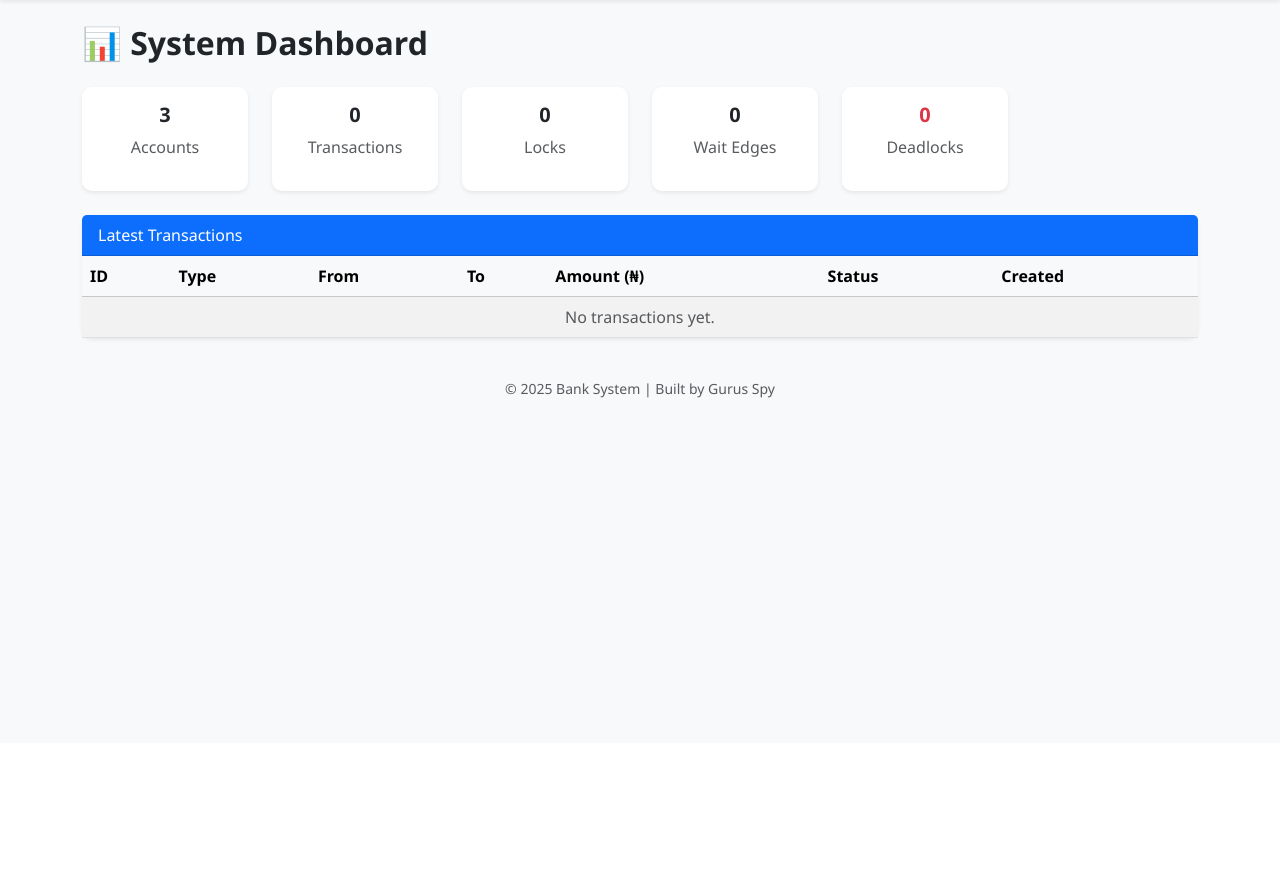
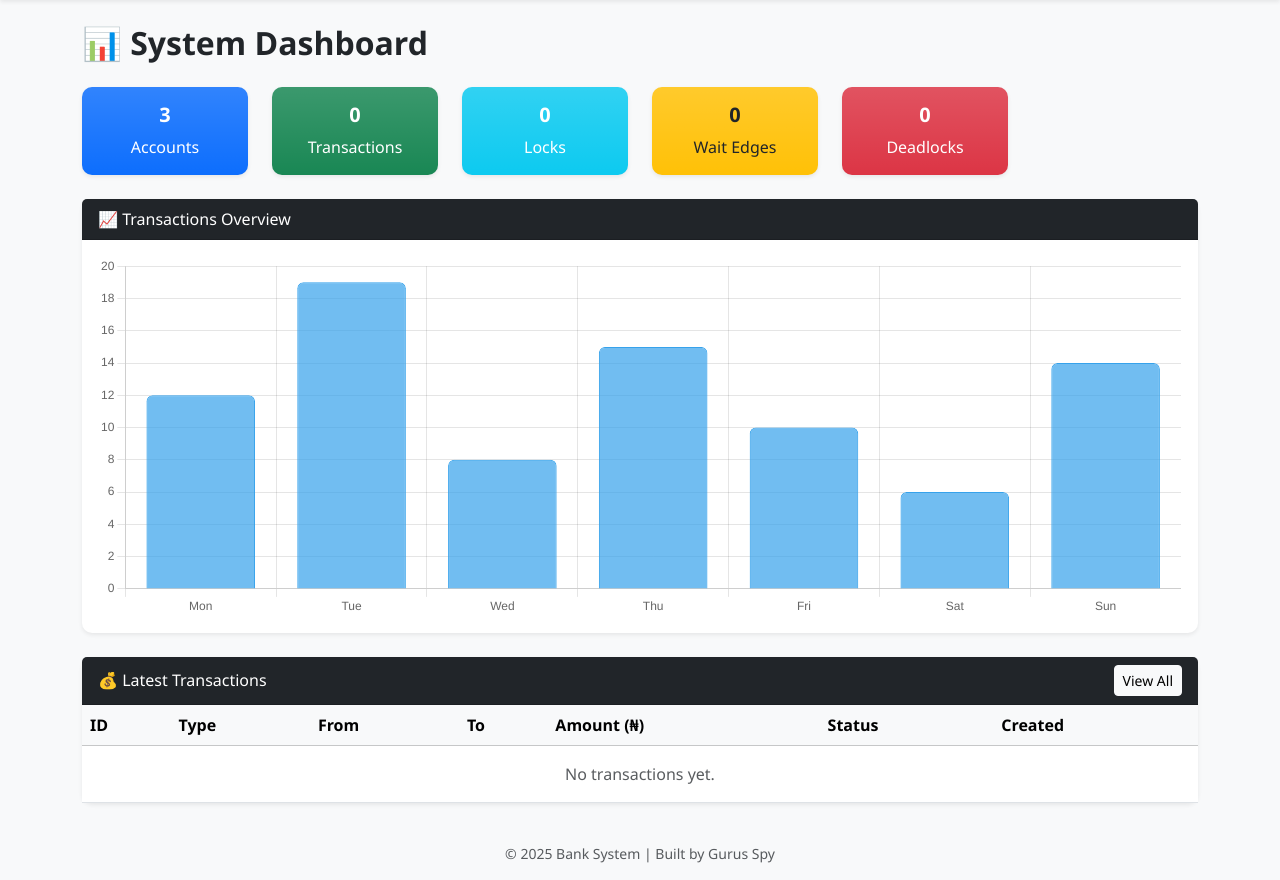
Before and after one commit to bashirubash/iddps, a Flask app: page / in a window 1280 px wide. Shown: the part 57-937 px from the top of the page. Before the commit the page ends 455 px from the top, so only its background shows below. Run offline with Flask 3, Linux system fonts and the light colour scheme.

Commit message:
Update dashboard.html

```diff
--- a/templates/dashboard.html
+++ b/templates/dashboard.html
@@ -6,54 +6,65 @@
 <!-- Stats Cards -->
 <div class="row g-4 mb-4">
   <div class="col-md-2">
-    <div class="card shadow-sm border-0">
+    <div class="card shadow-sm border-0 bg-gradient bg-primary text-white">
       <div class="card-body text-center">
         <h5 class="fw-bold">{{ stats.accounts }}</h5>
-        <p class="text-muted">Accounts</p>
+        <p class="mb-0">Accounts</p>
       </div>
     </div>
   </div>
   <div class="col-md-2">
-    <div class="card shadow-sm border-0">
+    <div class="card shadow-sm border-0 bg-gradient bg-success text-white">
       <div class="card-body text-center">
         <h5 class="fw-bold">{{ stats.transactions }}</h5>
-        <p class="text-muted">Transactions</p>
+        <p class="mb-0">Transactions</p>
       </div>
     </div>
   </div>
   <div class="col-md-2">
-    <div class="card shadow-sm border-0">
+    <div class="card shadow-sm border-0 bg-gradient bg-info text-white">
       <div class="card-body text-center">
         <h5 class="fw-bold">{{ stats.locks }}</h5>
-        <p class="text-muted">Locks</p>
+        <p class="mb-0">Locks</p>
       </div>
     </div>
   </div>
   <div class="col-md-2">
-    <div class="card shadow-sm border-0">
+    <div class="card shadow-sm border-0 bg-gradient bg-warning text-dark">
       <div class="card-body text-center">
         <h5 class="fw-bold">{{ stats.waits }}</h5>
-        <p class="text-muted">Wait Edges</p>
+        <p class="mb-0">Wait Edges</p>
       </div>
     </div>
   </div>
   <div class="col-md-2">
-    <div class="card shadow-sm border-0">
+    <div class="card shadow-sm border-0 bg-gradient bg-danger text-white">
       <div class="card-body text-center">
-        <h5 class="fw-bold text-danger">{{ stats.deadlocks }}</h5>
-        <p class="text-muted">Deadlocks</p>
+        <h5 class="fw-bold">{{ stats.deadlocks }}</h5>
+        <p class="mb-0">Deadlocks</p>
       </div>
     </div>
   </div>
 </div>
 
+<!-- Chart Section -->
+<div class="card shadow-sm border-0 mb-4">
+  <div class="card-header bg-dark text-white">
+    📈 Transactions Overview
+  </div>
+  <div class="card-body">
+    <canvas id="txChart" height="100"></canvas>
+  </div>
+</div>
+
 <!-- Latest Transactions -->
 <div class="card shadow-sm border-0">
-  <div class="card-header bg-primary text-white">
-    Latest Transactions
+  <div class="card-header bg-dark text-white d-flex justify-content-between align-items-center">
+    <span>💰 Latest Transactions</span>
+    <a href="/transactions" class="btn btn-sm btn-light">View All</a>
   </div>
   <div class="card-body p-0">
-    <table class="table table-striped table-hover mb-0">
+    <table class="table table-hover mb-0 align-middle">
       <thead class="table-light">
         <tr>
           <th>ID</th>
@@ -68,11 +79,17 @@
       <tbody>
         {% for tx in latest %}
         <tr>
-          <td>{{ tx.id }}</td>
-          <td>{{ tx.type }}</td>
+          <td><span class="text-muted small">{{ tx.id[:8] }}</span></td>
+          <td><span class="badge bg-secondary">{{ tx.type }}</span></td>
           <td>{{ tx.from_account }}</td>
           <td>{{ tx.to_account }}</td>
-          <td>₦{{ "%.2f"|format(tx.amount) }}</td>
+          <td>
+            {% if tx.type == "transfer" and tx.status == "committed" %}
+              <span class="text-danger fw-bold">-₦{{ "%.2f"|format(tx.amount) }}</span>
+            {% else %}
+              <span class="text-success fw-bold">₦{{ "%.2f"|format(tx.amount) }}</span>
+            {% endif %}
+          </td>
           <td>
             {% if tx.status == "committed" %}
               <span class="badge bg-success">{{ tx.status }}</span>
@@ -86,7 +103,7 @@
         </tr>
         {% else %}
         <tr>
-          <td colspan="7" class="text-center text-muted">No transactions yet.</td>
+          <td colspan="7" class="text-center text-muted py-3">No transactions yet.</td>
         </tr>
         {% endfor %}
       </tbody>
@@ -94,4 +111,36 @@
   </div>
 </div>
 
+<!-- Chart Script -->
+<script>
+document.addEventListener("DOMContentLoaded", function () {
+  const ctx = document.getElementById('txChart').getContext('2d');
+
+  // Example: Hardcoded data (replace with Flask API later)
+  const txChart = new Chart(ctx, {
+    type: 'bar',
+    data: {
+      labels: ["Mon", "Tue", "Wed", "Thu", "Fri", "Sat", "Sun"],
+      datasets: [{
+        label: "Transactions",
+        data: [12, 19, 8, 15, 10, 6, 14], // Replace with real API values
+        backgroundColor: "rgba(54, 162, 235, 0.7)",
+        borderColor: "rgba(54, 162, 235, 1)",
+        borderWidth: 1,
+        borderRadius: 6
+      }]
+    },
+    options: {
+      responsive: true,
+      plugins: {
+        legend: { display: false }
+      },
+      scales: {
+        y: { beginAtZero: true }
+      }
+    }
+  });
+});
+</script>
+
 {% endblock %}
```
